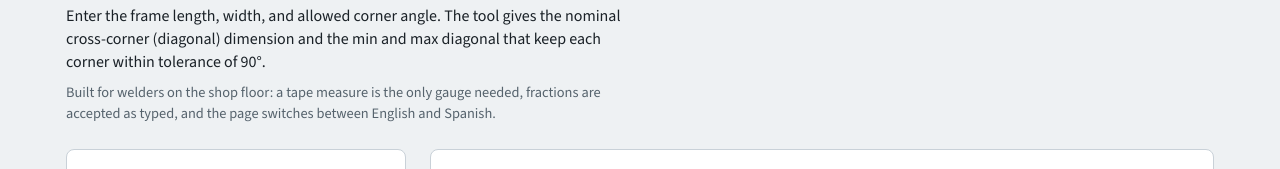
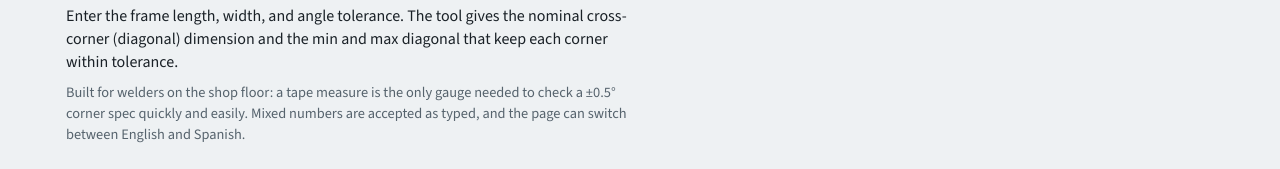
Before and after one commit to woyakn77-CREATE/weld-squareness-check, a plain HTML site: page index.html in a window 1280 px wide. Shown: the part 131-300 px from the top of the page. Drawn offline with nearby package versions, Linux system fonts and the light colour scheme.

Commit message:
Update intro text and README story
Co-Authored-By: Claude Opus 5.5 <noreply@anthropic.com>
Claude-Session: https://claude.ai/code/session_013zgWkoRvXNbXbdx15VHS24

```diff
--- a/index.html
+++ b/index.html
@@ -111,8 +111,8 @@ label{display:grid;gap:4px;font-weight:600;font-size:14px}
 <main class="wrap">
   <div>
     <h1 data-i18n="title">Weldment Squareness Check</h1>
-    <p class="lede" data-i18n="lede">Enter the frame length, width, and allowed corner angle. The tool gives the nominal cross-corner (diagonal) dimension and the min and max diagonal that keep each corner within tolerance of 90&deg;.</p>
-    <p class="note" data-i18n="why">Built for welders on the shop floor: a tape measure is the only gauge needed, fractions are accepted as typed, and the page switches between English and Spanish.</p>
+    <p class="lede" data-i18n="lede">Enter the frame length, width, and angle tolerance. The tool gives the nominal cross-corner (diagonal) dimension and the min and max diagonal that keep each corner within tolerance.</p>
+    <p class="note" data-i18n="why">Built for welders on the shop floor: a tape measure is the only gauge needed to check a &plusmn;0.5&deg; corner spec quickly and easily. Mixed numbers are accepted as typed, and the page can switch between English and Spanish.</p>
   </div>
 
   <div class="grid">
@@ -240,8 +240,8 @@ label{display:grid;gap:4px;font-weight:600;font-size:14px}
     en: {
       dept: 'Quality inspection tool | Portfolio version',
       title: 'Weldment Squareness Check',
-      lede: 'Enter the frame length, width, and allowed corner angle. The tool gives the nominal cross-corner (diagonal) dimension and the min and max diagonal that keep each corner within tolerance of 90&deg;.',
-      why: 'Built for welders on the shop floor: a tape measure is the only gauge needed, fractions are accepted as typed, and the page switches between English and Spanish.',
+      lede: 'Enter the frame length, width, and angle tolerance. The tool gives the nominal cross-corner (diagonal) dimension and the min and max diagonal that keep each corner within tolerance.',
+      why: 'Built for welders on the shop floor: a tape measure is the only gauge needed to check a &plusmn;0.5&deg; corner spec quickly and easily. Mixed numbers are accepted as typed, and the page can switch between English and Spanish.',
       inputs: 'Inputs', units: 'Units', inches: 'Inches', mm: 'Millimeters',
       len: 'Length (L)', wid: 'Width (W)', tol: 'Angle tolerance (&plusmn;)', deg: 'deg',
       fmtHint: 'Decimal or fraction: 48.5, 48 1/2, or 48-1/2',
@@ -287,8 +287,8 @@ label{display:grid;gap:4px;font-weight:600;font-size:14px}
     es: {
       dept: 'Herramienta de inspección de calidad | Versión de portafolio',
       title: 'Verificación de Escuadra de Piezas Soldadas',
-      lede: 'Ingrese el largo, el ancho y el ángulo permitido de la esquina del marco. La herramienta da la diagonal nominal (de esquina a esquina) y las diagonales mínima y máxima que mantienen cada esquina dentro de la tolerancia de 90&deg;.',
-      why: 'Hecha para soldadores en planta: solo se necesita una cinta métrica, acepta fracciones tal como se escriben y cambia entre inglés y español.',
+      lede: 'Ingrese el largo, el ancho y la tolerancia del ángulo del marco. La herramienta da la diagonal nominal (de esquina a esquina) y las diagonales mínima y máxima que mantienen cada esquina dentro de tolerancia.',
+      why: 'Hecha para soldadores en planta: solo se necesita una cinta métrica para revisar una especificación de esquina de &plusmn;0.5&deg; de forma rápida y sencilla. Acepta números mixtos tal como se escriben y la página puede cambiar entre inglés y español.',
       inputs: 'Datos de entrada', units: 'Unidades', inches: 'Pulgadas', mm: 'Milímetros',
       len: 'Largo (L)', wid: 'Ancho (W)', tol: 'Tolerancia del ángulo (&plusmn;)', deg: 'grados',
       fmtHint: 'Decimal o fracción: 48.5, 48 1/2 o 48-1/2',
```
Also changed, not shown: 1 other file.
